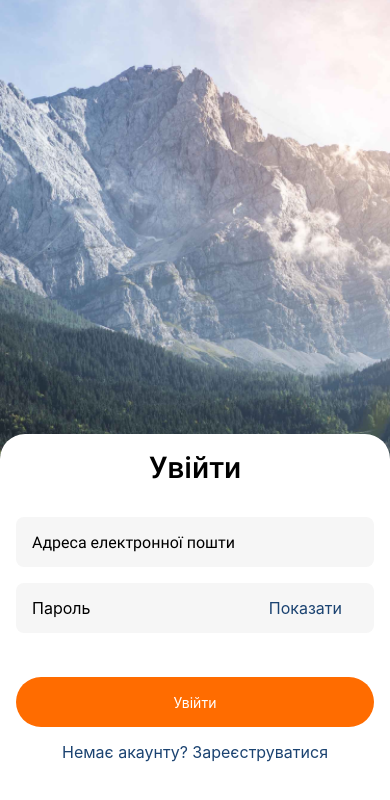
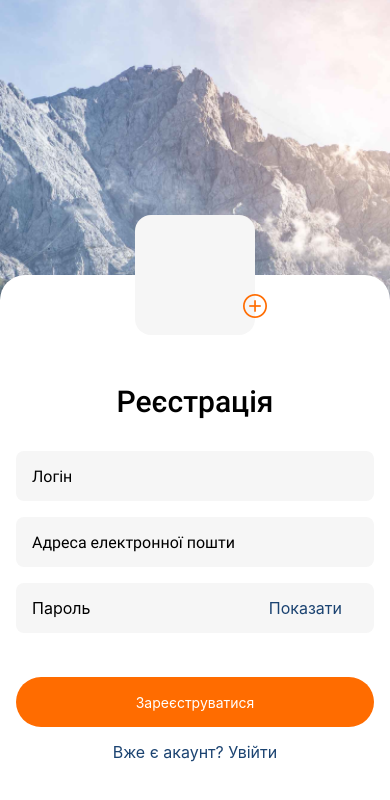
Before and after one commit to Dimitri-Y/AwesomeProject-React_native-, a React Native app: screen / in a window 390 px wide. Shown: the top 800 px of the page. Built offline with nearby package versions, Linux system fonts and the light colour scheme.

Commit message:
Revert "Hw 03 (#4)"
This reverts commit 7da4174d06a6b1846e0913f7c50b71b00faf3fc8.

```diff
--- a/App.js
+++ b/App.js
@@ -10,18 +10,8 @@ import { useFonts } from 'expo-font';
 import RegistrationScreen from './src/screens/RegistrationScreen';
 import LoginScreen from './src/screens/LoginScreen';
 import PostScreen from './src/screens/PostScreen';
-import { useEffect, useState } from 'react';
-import AsyncStorage from '@react-native-async-storage/async-storage';
 
 export default function App() {
-  const [contacts, setContacts] = useState(
-    [] // () => {return JSON.parse(AsyncStorage.getItem('constacts')) ?? [];}
-  );
-
-  // useEffect(() => {
-  //   AsyncStorage.setItem('contacts', JSON.stringify(contacts));
-  // }, [contacts]);
-
   const [fontsLoaded] = useFonts({
     'Roboto-400': require('./assets/fonts/Roboto-Regular.ttf'),
     'Roboto-500': require('./assets/fonts/Roboto-Medium.ttf'),
@@ -30,34 +20,11 @@ export default function App() {
   if (!fontsLoaded) {
     return null;
   }
-
-  const onSubmitRegister = contactData => {
-    const { login, email, password } = contactData;
-    const isDuplicateLogin = contacts.some(
-      contact => contact.login.toLowerCase() === login.toLowerCase()
-    );
-    if (isDuplicateLogin) {
-      return window.alert(` This name,${login}, is already in contacts!`);
-    }
-    const isDuplicateEmail = contacts.some(
-      contact => contact.email.toLowerCase() === email.toLowerCase()
-    );
-    if (isDuplicateEmail) {
-      return window.alert(` This email,${email}, is already in contacts!`);
-    }
-    setContacts([...contacts, contactData]);
-    console.log(`Register:${login} ${email},${password}`);
-  };
-
-  const onSubmitLogin = contactData => {
-    const { email, password } = contactData;
-    console.log(`Login:${email},${password}`);
-  };
   return (
     <TouchableWithoutFeedback onPress={Keyboard.dismiss}>
       <View style={styles.container}>
-        {/* <RegistrationScreen onSubmit={onSubmitRegister}></RegistrationScreen> */}
-        <LoginScreen onSubmit={onSubmitLogin}></LoginScreen>
+        <RegistrationScreen></RegistrationScreen>
+        {/* <LoginScreen></LoginScreen> */}
         {/* <PostScreen></PostScreen> */}
         <StatusBar style="auto" />
       </View>
--- a/app.json
+++ b/app.json
@@ -11,15 +11,16 @@
       "resizeMode": "contain",
       "backgroundColor": "#ffffff"
     },
-    "assetBundlePatterns": ["**/*"],
+    "assetBundlePatterns": [
+      "**/*"
+    ],
     "ios": {
       "supportsTablet": true
     },
     "android": {
       "adaptiveIcon": {
         "foregroundImage": "./assets/adaptive-icon.png",
-        "backgroundColor": "#ffffff",
-        "softwareKeyboardLayoutMode": "pan"
+        "backgroundColor": "#ffffff"
       }
     },
     "web": {
--- a/package.json
+++ b/package.json
@@ -9,7 +9,6 @@
     "web": "expo start --web"
   },
   "dependencies": {
-    "@react-native-async-storage/async-storage": "^1.19.3",
     "expo": "~49.0.8",
     "expo-font": "~11.4.0",
     "expo-status-bar": "~1.6.0",
--- a/src/components/LoginForm.jsx
+++ b/src/components/LoginForm.jsx
@@ -10,41 +10,10 @@ const ArrayInput=[
   }
 ]
 
-const LoginForm = ({onSubmit}) => {
+const LoginForm = () => {
   const [isFocused1,SetIsFocused1]=useState(false);
   const [isFocused2,SetIsFocused2]=useState(false);
-  const [email, setEmail] = useState('');
-  const [password, setPassword] = useState('');
-  const [secureText,setSecureText]=useState(true);
-
-  const handleChange = evt => {
-  const { name, value } = evt.target;
-  switch (name) {
-      case 'email':
-          setEmail(value);
-          break;
-    case 'password':
-      setPassword(value);
-          break;
-      default:
-      break;
-  }
-};
-
-const handleSubmit = event => {
-  const contactData = {
-    email:email,
-    password: password,
-  };
-
-  onSubmit(contactData);
-  setPassword('');
-  setEmail('');
-};
-
-  const passShow=event=>{
-    setSecureText(!secureText?true:false);
-  }
+  const [isFocused3,SetIsFocused3]=useState(false);
 
   return (
     <View style={styles.login_form}>
@@ -74,9 +43,7 @@ const handleSubmit = event => {
     onFocus={()=>{SetIsFocused1(true)}}
     onBlur={()=>{SetIsFocused1(false)}}
     style={isFocused1?[styles.input,styles.inputIsFocused]:[styles.input]}
-    value={email}
-    onChangeText={setEmail}
-          />
+    />
       <View style={styles.input_pass_BG}>
       <TextInput
           type="password"
@@ -84,20 +51,16 @@ const handleSubmit = event => {
           pattern="(?=.*\d)(?=.*[a-z])(?=.*[A-Z]).{7}"
           title="Must contain at least one number and one uppercase and lowercase letter and at least 8 or more characters"
           placeholder="Пароль"
-          secureTextEntry={secureText}
+          secureTextEntry={true}
           autoCapitalize='none'
           onFocus={()=>{SetIsFocused2(true)}}
           onBlur={()=>{SetIsFocused2(false)}}
           style={isFocused2?[styles.inputMailPass,styles.inputIsFocused]:[styles.inputMailPass]}
-          value={password}
-          onChangeText={setPassword}
       >
       </TextInput>
       <TouchableOpacity
           style={styles.passShow}
           activeOpacity={0.5}
-          onPress={passShow}
-
         >
           <Text style={styles.passShowText}>Показати</Text>
         </TouchableOpacity>
@@ -105,7 +68,6 @@ const handleSubmit = event => {
         <TouchableOpacity
           style={styles.loginButton}
           activeOpacity={0.5}
-          onPress={handleSubmit}
         >
           <Text style={styles.loginButtonText}>Увійти</Text>
         </TouchableOpacity>
--- a/src/components/RegistrationForm.jsx
+++ b/src/components/RegistrationForm.jsx
@@ -1,8 +1,6 @@
 import { Text, TextInput, View,ScrollView,TouchableOpacity,StyleSheet } from 'react-native';
+import  {nanoid}  from 'nanoid';
 import { useState,useReducer } from 'react';
-
-import { customAlphabet } from 'nanoid/non-secure';
-const nanoid = customAlphabet('abcdefghijklmnopqrstuvwxyz0123456789', 10);
 
 const ArrayInput=[
   {
@@ -16,50 +14,12 @@ const ArrayInput=[
   }
 ]
 
-
-const RegistrationForm = ({onSubmit}) => {
+const RegistrationForm = () => {
   const [isFocused1,SetIsFocused1]=useState(false);
   const [isFocused2,SetIsFocused2]=useState(false);
   const [isFocused3,SetIsFocused3]=useState(false);
   // const [state, dispatch] = useReducer(reducer, {isFocused1:false,isFocused2:false,isFocused3:false})
- const [login, setLogin] = useState('');
-  const [email, setEmail] = useState('');
-  const [password, setPassword] = useState('');
-  const [secureText,setSecureText]=useState(true);
 
-  const handleChange = evt => {
-    const { name, value } = evt.target;
-  switch (name) {
-      case 'login':
-          setName(value);
-          break;
-      case 'email':
-          setEmail(value);
-          break;
-    case 'password':
-      setPassword(value);
-          break;
-      default:
-      break;
-  }
-};
-
-const handleSubmit = event => {
-  const contactData = {
-    email:email,
-    login: login,
-    password: password,
-    id: nanoid(),
-  };
-
-  onSubmit(contactData);
-  setLogin('');
-  setPassword('');
-  setEmail('');
-};
- const passShow=event=>{
-  setSecureText(!secureText?true:false);
- }
   return (
     <View style={styles.register_form}>
       <Text style={styles.h_text}>Реєстрація</Text>
@@ -90,8 +50,6 @@ const handleSubmit = event => {
          onBlur={()=>{SetIsFocused1(false)}}
          style={isFocused1?[styles.input,styles.inputIsFocused]:[styles.input]}
         //  {backgroundColor:this.state.backgroundColor??'#F6F6F6'}
-          value={login}
-          onChangeText={setLogin}
       />
       <TextInput
         type="email"
@@ -102,8 +60,6 @@ const handleSubmit = event => {
         onFocus={()=>{SetIsFocused2(true)}}
           onBlur={()=>{SetIsFocused2(false)}}
           style={isFocused2?[styles.input,styles.inputIsFocused]:[styles.input]}
-          value={email}
-          onChangeText={setEmail}
     />
       <View style={[styles.input_pass_BG]}>
       <TextInput
@@ -112,19 +68,16 @@ const handleSubmit = event => {
           pattern="(?=.*\d)(?=.*[a-z])(?=.*[A-Z]).{7}"
           title="Must contain at least one number and one uppercase and lowercase letter and at least 8 or more characters"
           placeholder="Пароль"
+          secureTextEntry={true}
+          autoCapitalize='none'
           onFocus={()=>{SetIsFocused3(true)}}
           onBlur={()=>{SetIsFocused3(false)}}
           style={isFocused3?[styles.inputMailPass,styles.inputIsFocused]:[styles.inputMailPass]}
-          secureTextEntry={secureText}
-          autocapitalize="off"
-          value={password}
-          onChangeText={setPassword}
       >
       </TextInput>
       <TouchableOpacity
           style={styles.passShow}
           activeOpacity={0.5}
-          onPress={passShow}
         >
           <Text style={styles.passShowText}>Показати</Text>
         </TouchableOpacity>
@@ -132,7 +85,6 @@ const handleSubmit = event => {
         <TouchableOpacity
           style={styles.registerButton}
           activeOpacity={0.5}
-          onPress={handleSubmit}
         >
           <Text style={styles.registerButtonText}>Зареєструватися</Text>
         </TouchableOpacity>
--- a/src/screens/LoginScreen.jsx
+++ b/src/screens/LoginScreen.jsx
@@ -6,7 +6,7 @@ import { StyleSheet,
     Platform,
     View } from "react-native";
 
-const LoginScreen = ({onSubmit})=> {
+const LoginScreen = ()=> {
         return(
             <ImageBackground source={require("../../assets/images/PhotoBG.png")} resizeMethod="resize" style={styles.image}>
             <KeyboardAvoidingView
@@ -14,7 +14,7 @@ const LoginScreen = ({onSubmit})=> {
             style={styles.containerKeyB}
           >
             <View style={styles.container}>
-            <LoginForm onSubmit={onSubmit}></LoginForm>
+            <LoginForm></LoginForm>
             {/* <Button style={styles.button}
             title={"Зареєструватися"}>
             </Button> */}
--- a/src/screens/RegistrationScreen.jsx
+++ b/src/screens/RegistrationScreen.jsx
@@ -10,7 +10,7 @@ import { AntDesign } from '@expo/vector-icons';
 
 const buttonImg = require("../../assets/images/add.png");
 
-const RegistrationScreen=({onSubmit})=>{
+const RegistrationScreen=()=>{
         return(
             <ImageBackground source={require("../../assets/images/PhotoBG.png")} resizeMethod="resize" style={styles.image}>
             <KeyboardAvoidingView
@@ -27,7 +27,7 @@ const RegistrationScreen=({onSubmit})=>{
             ></ImageBackground> */}
           </TouchableOpacity>
         </View>
-            <RegistrationForm onSubmit={onSubmit}></RegistrationForm>
+            <RegistrationForm></RegistrationForm>
             {/* <Button style={styles.button}
             title={"Зареєструватися"}>
             </Button> */}
```
Also changed, not shown: 1 other file (tests, documents, lock files or other folders).
